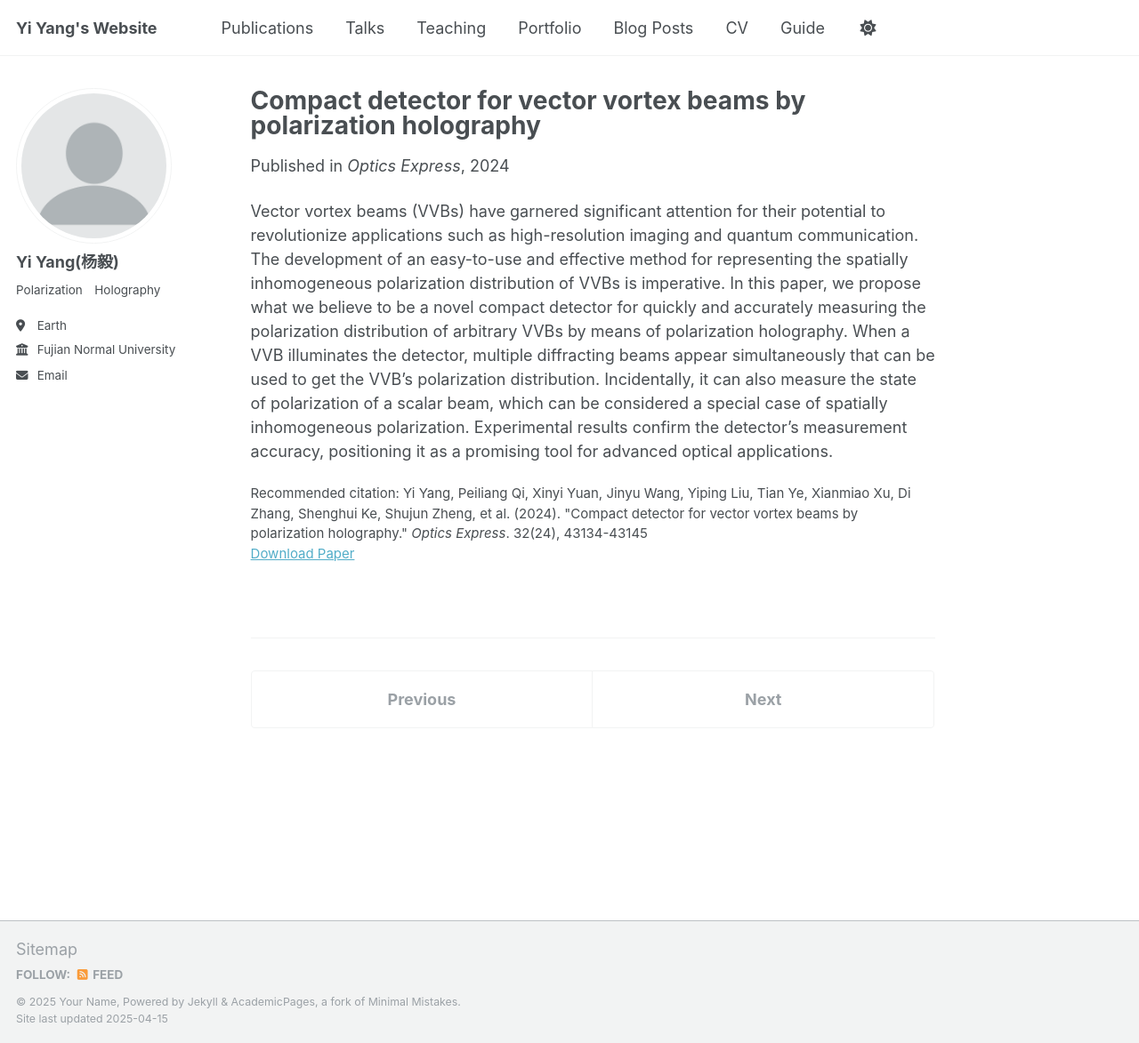
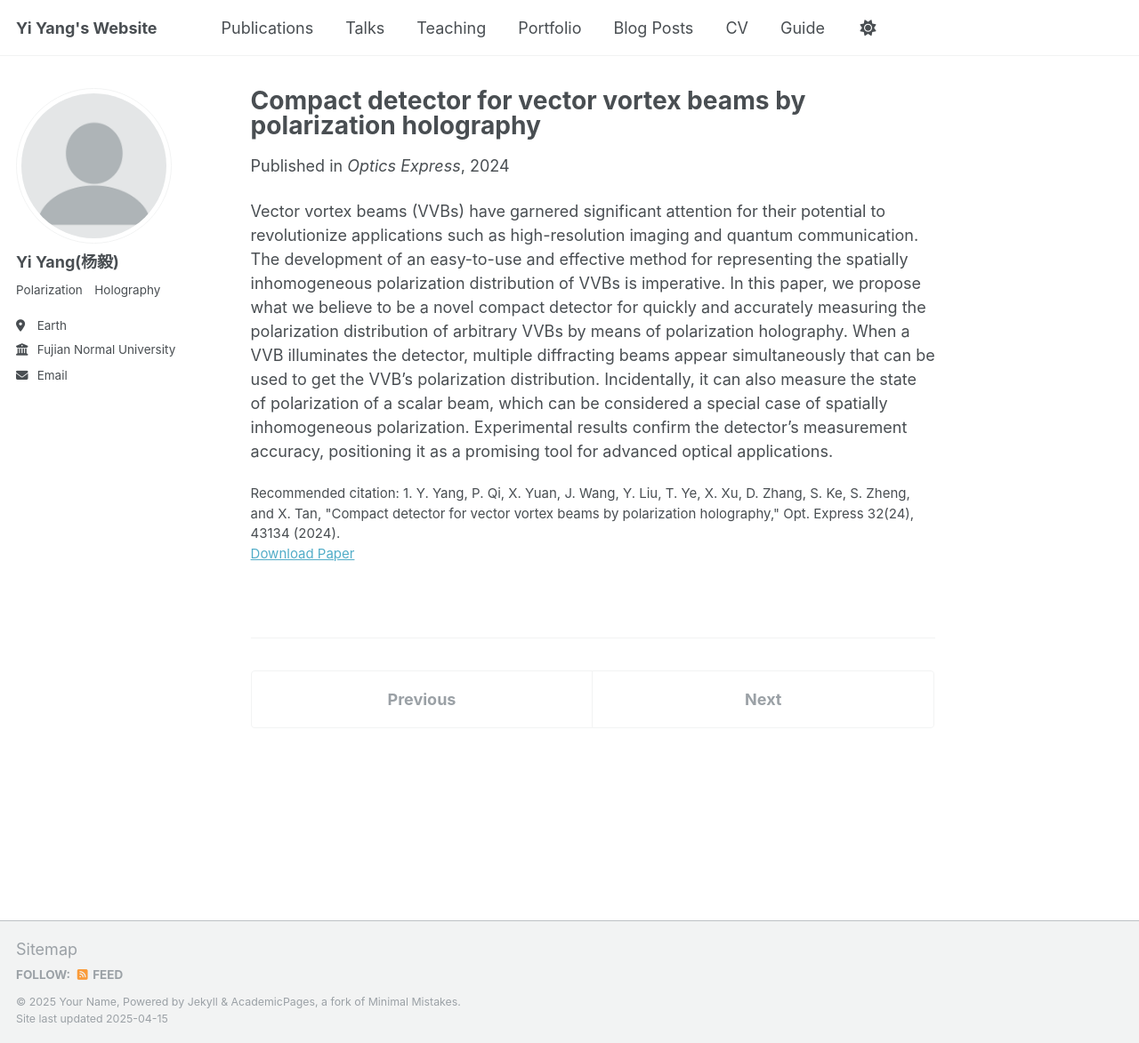
Before and after one commit to yiyang-opt/yiyang-opt.github.io, a Jekyll site: the page built from _publications/2024-11-18-Optics Express.md, in a window 1280 px wide and 1173 px high. Shown: the whole window at 89% size. Built offline with Jekyll 4.4.1, drawn with Linux system fonts in a browser that asks for light colours.

Commit message:
Update 2024-11-18-Optics Express.md

```diff
--- a/_publications/2024-11-18-Optics Express.md
+++ b/_publications/2024-11-18-Optics Express.md
@@ -7,7 +7,7 @@ excerpt: 'This paper is about the Vector vortex beams detector by polarization h
 date: 2024-11-18
 venue: "Optics Express"
 paperurl: "https://doi.org/10.1364/OE.542116"
-citation: 'Yi Yang, Peiliang Qi, Xinyi Yuan, Jinyu Wang, Yiping Liu, Tian Ye, Xianmiao Xu, Di Zhang, Shenghui Ke, Shujun Zheng, et al. (2024). "Compact detector for vector vortex beams by polarization holography." <i>Optics Express</i>. 32(24), 43134-43145'
+citation: '1.  Y. Yang, P. Qi, X. Yuan, J. Wang, Y. Liu, T. Ye, X. Xu, D. Zhang, S. Ke, S. Zheng, and X. Tan, "Compact detector for vector vortex beams by polarization holography," Opt. Express 32(24), 43134 (2024).'
 ---
 
 Vector vortex beams (VVBs) have garnered significant attention for their potential to revolutionize applications such as high-resolution imaging and quantum communication. The development of an easy-to-use and effective method for representing the spatially inhomogeneous polarization distribution of VVBs is imperative. In this paper, we propose what we believe to be a novel compact detector for quickly and accurately measuring the polarization distribution of arbitrary VVBs by means of polarization holography. When a VVB illuminates the detector, multiple diffracting beams appear simultaneously that can be used to get the VVB’s polarization distribution. Incidentally, it can also measure the state of polarization of a scalar beam, which can be considered a special case of spatially inhomogeneous polarization. Experimental results confirm the detector's measurement accuracy, positioning it as a promising tool for advanced optical applications.
```
